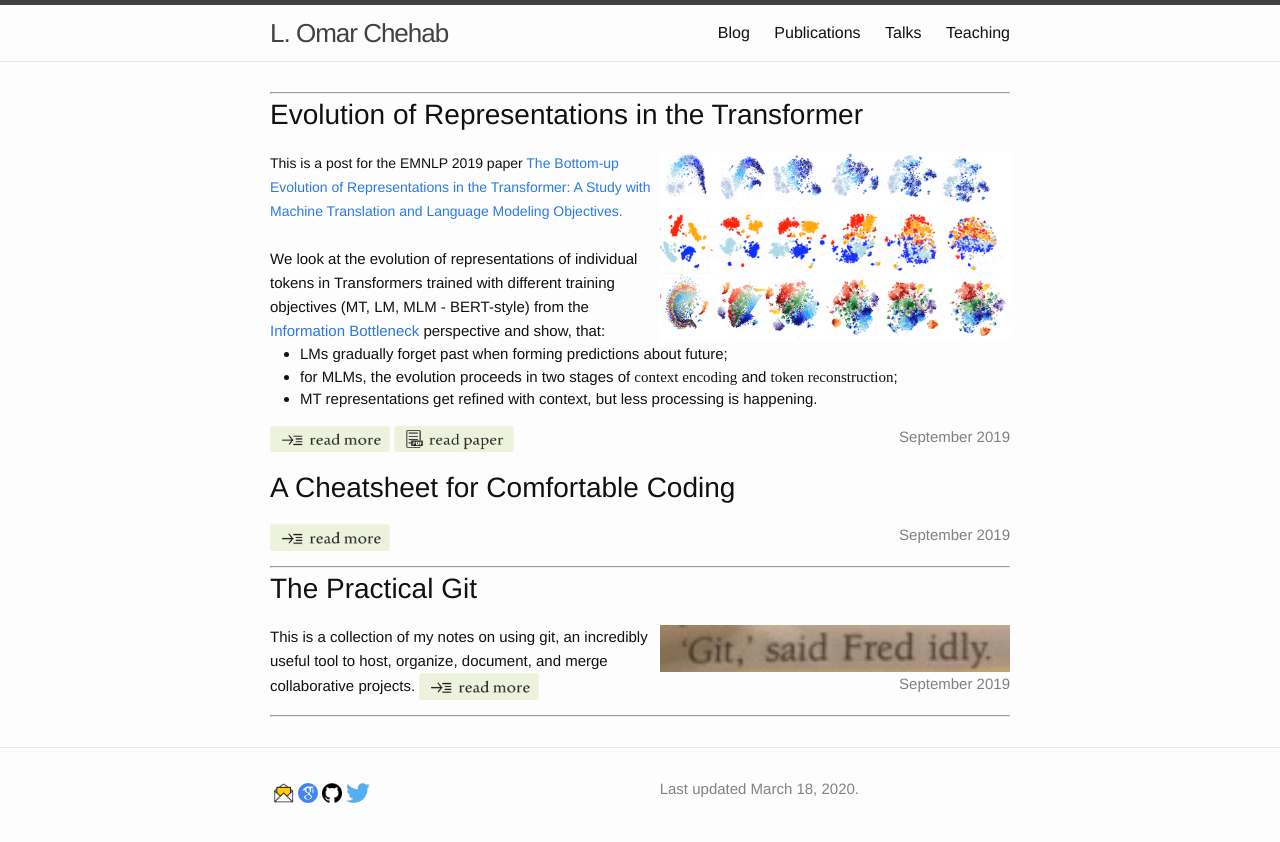
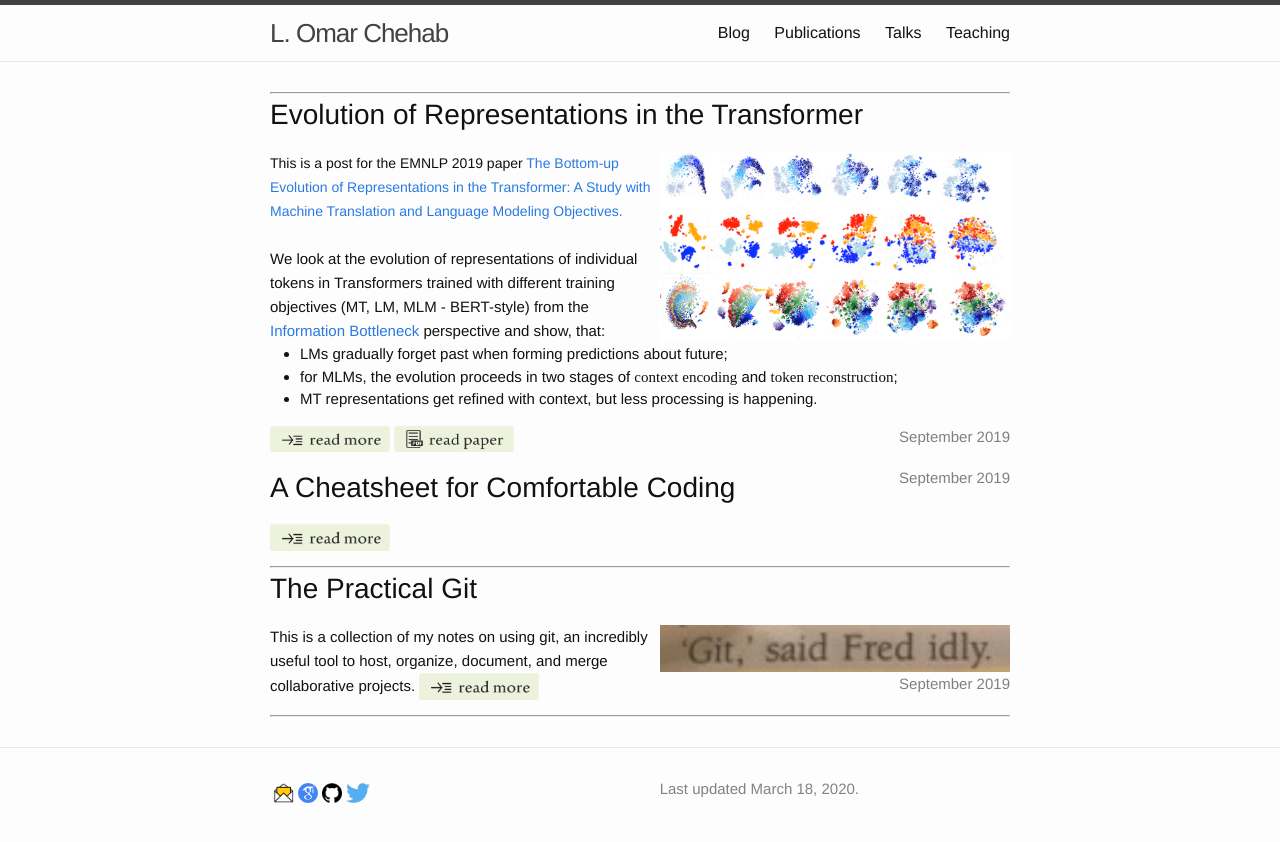
Before and after one commit to l-omar-chehab/l-omar-chehab.github.io, a Jekyll site: the page built from posts.html, in a window 1280 px wide. Shown: the top 842 px of the page. Built offline with Jekyll 4.4.1, drawn with Linux system fonts in a browser that asks for light colours.

Commit message:
Update posts.html

```diff
--- a/posts.html
+++ b/posts.html
@@ -51,6 +51,8 @@ We look at the evolution of representations of individual tokens in Transformers
 <p></p>
 
 <!-- <span style="color:darkblue;font-size:28px;">The Story of Heads </span> -->
+<span style="font-size:15px; text-align: right; float: right; color:gray">September 2019</span>
+
 <h1 style="font-size:28px;">A Cheatsheet for Comfortable Coding</h1>
 
 <!--
@@ -63,8 +65,6 @@ We look at the evolution of representations of individual tokens in Transformers
 This is a post for coding comfortably: it recapitulates useful commands.
 </span>
 -->
-
-<span style="font-size:15px; text-align: right; float: right; color:gray">September 2019</span>
 
 <a class="pull-right" href="/posts/post_test.html" onMouseOver="document.readmore3.src='../resources/posts/buttons/button_read_more_push-min.png';" onMouseOut="document.readmore3.src='../resources/posts/buttons/button_read_more-min.png';">
 <img src="../resources/posts/buttons/button_read_more-min.png" name="readmore3" width=120px class="pull-right"></a>
```
